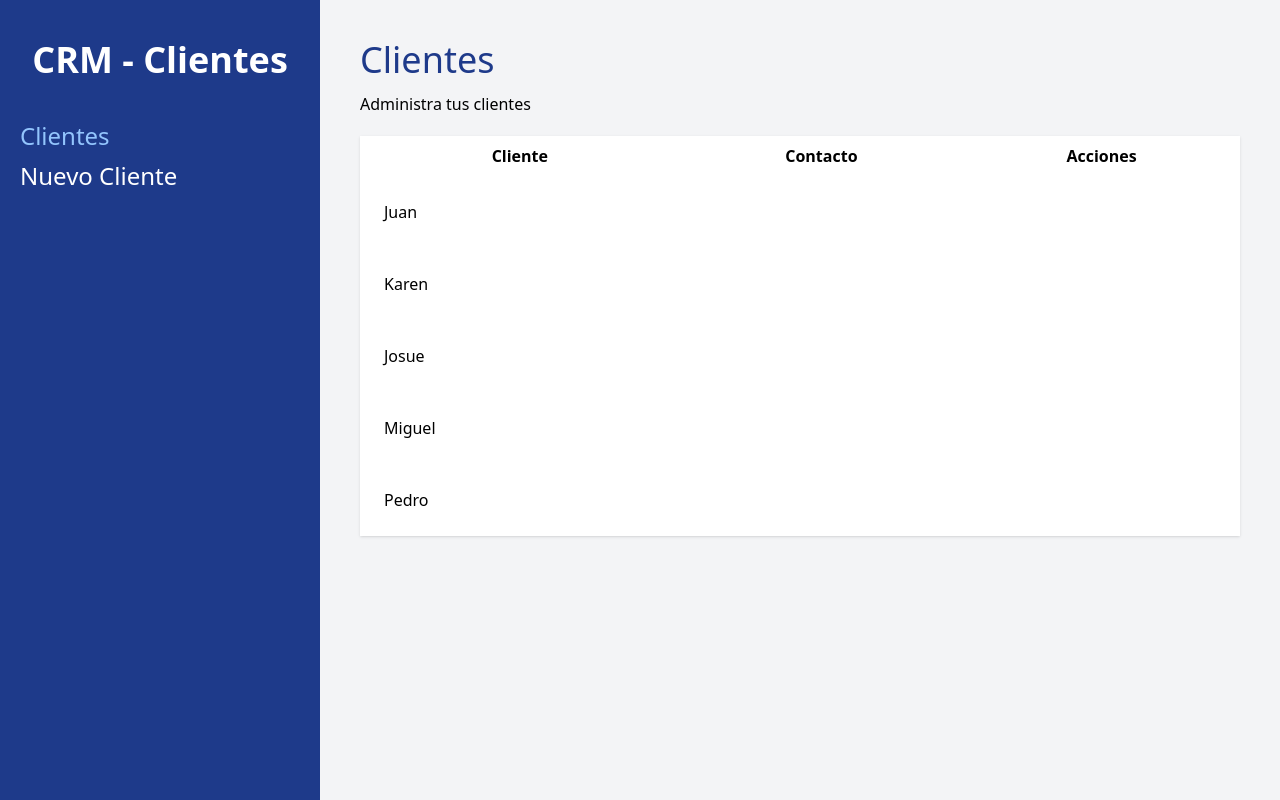
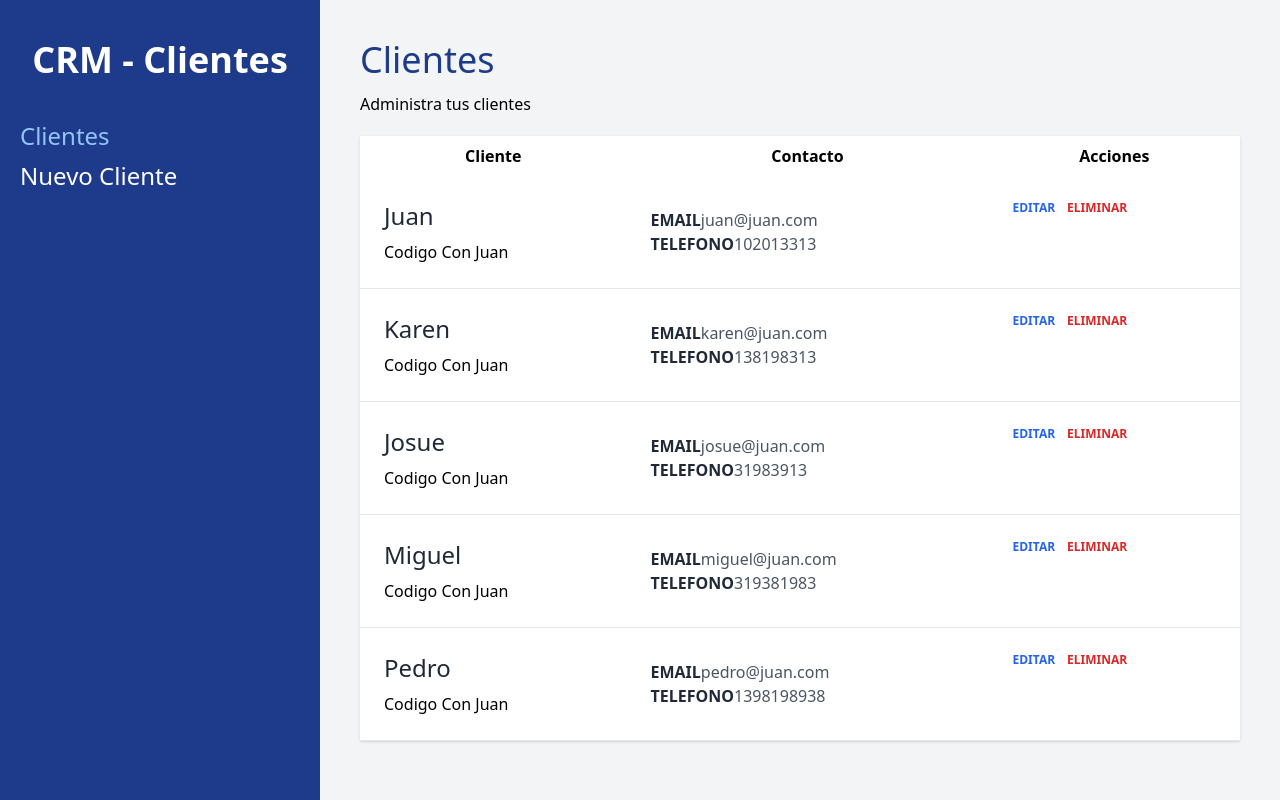
Before and after one commit to anngelicafernanda/crm-react-router, a React (Vite) app: page / in a window 1280 px wide. Built offline with nearby package versions, Linux system fonts and the light colour scheme.

Commit message:
informacion y botones visibles

```diff
--- a/src/components/Cliente.jsx
+++ b/src/components/Cliente.jsx
@@ -1,11 +1,36 @@
 import React from "react";
 
-const Cliente = ({cliente}) => {
+const Cliente = ({ cliente }) => {
   const { nombre, empresa, email, telefono, id } = cliente;
   return (
-    <tr>
-      <td className="p-6">{nombre}</td>
+    <tr className="border-b ">
+      <td className="p-6 space-y-2">
+        <p className="text-2xl text-gray-800">{nombre}</p>
+        <p>{empresa}</p>
+      </td>
+      <td className="p-6">
+        <p className="text-gray-600">
+          {" "}
+          <span className="text-gray-800 uppercase font-bold">Email</span>
+          {email}
+        </p>
+        <p className="text-gray-600">
+          {" "}
+          <span className="text-gray-800 uppercase font-bold">Telefono</span>
+          {telefono}
+        </p>
+      </td>
+      <td className="p-6 flex gap-3">
+        <button
+          type="button"
+          className="text-blue-600 hover:text-blue-700 uppercase font-bold text-xs"
+        >Editar</button>
 
+<button
+          type="button"
+          className="text-red-600 hover:text-red-700 uppercase font-bold text-xs"
+        >Eliminar</button>
+      </td>
     </tr>
   );
 };
```
